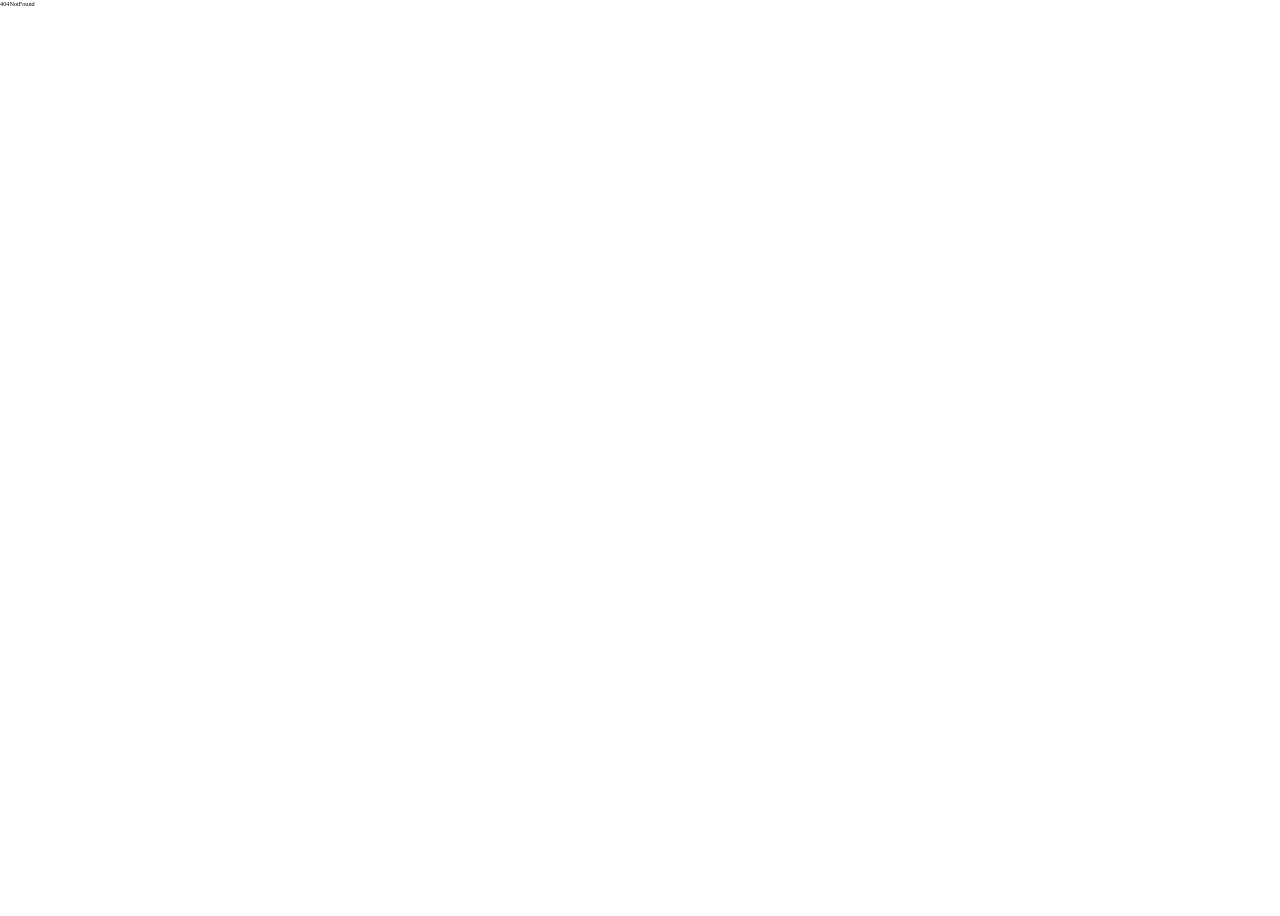
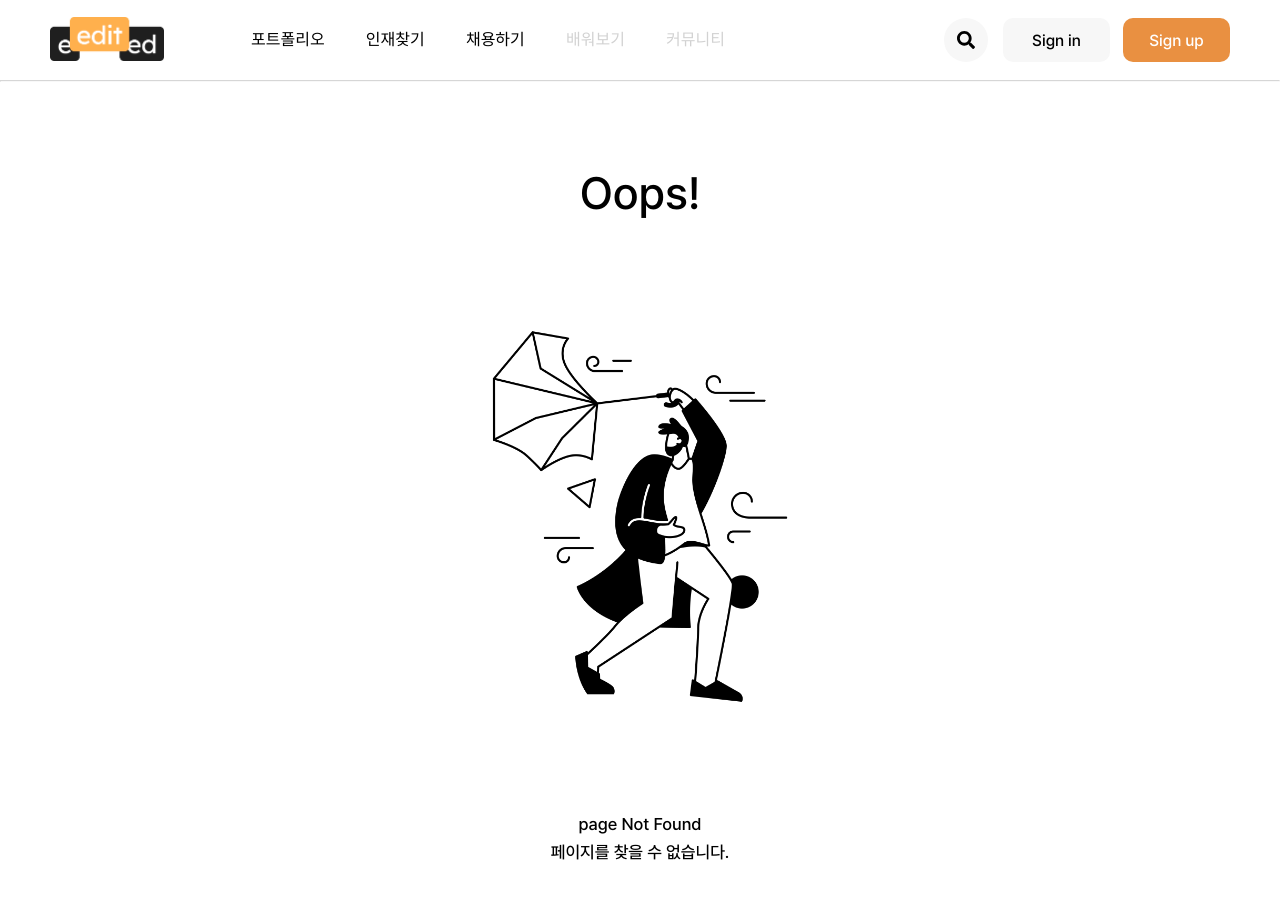
Before and after one commit to eedited/ReactWeb, a React (Create React App) app: page /404NotFound in a window 1280 px wide. Shown: the top 916 px of the page. Before the commit the page ends 800 px from the top, so only its background shows below. Built offline with nearby package versions, Linux system fonts and the light colour scheme; a web font is replaced by a local one.

Commit message:
add 404 page design. (close #36)

```diff
--- a/src/pages/NotFound.tsx
+++ b/src/pages/NotFound.tsx
@@ -1,9 +1,27 @@
 import React from 'react';
+import { withRouter, RouterProps } from 'react-router';
+import BlueButton from '../components/common/Button/BlueButton';
+import BaseTemplate from './BaseTemplate';
 
-const NotFound: React.FC = () => (
-    <div>
-        404NotFound
-    </div>
+type props = RouterProps;
+const NotFound: React.FC<props> = ({ history }: props) => (
+    <BaseTemplate>
+        <div style={{ display: 'flex', flexDirection: 'column', alignItems: 'center', marginTop: '83px', marginBottom: '110px' }}>
+            <div style={{ fontSize: '45px', fontFamily: 'Pretendard-Medium' }}>Oops!</div>
+            <img src="/problem.png" style={{ width: '342px', marginTop: '83px' }} alt="problem" />
+            <div style={{ textAlign: 'center', fontSize: '17px', lineHeight: '28px', fontFamily: 'Pretendard-Medium', marginTop: '83px', marginBottom: '52px' }}>
+                page Not Found
+                <br />
+                페이지를 찾을 수 없습니다.
+            </div>
+            <BlueButton onClick={() => {
+                history.push('/');
+            }}
+            >
+                메인 화면으로
+            </BlueButton>
+        </div>
+    </BaseTemplate>
 );
 
-export default NotFound;
+export default withRouter(NotFound);
```
Also changed, not shown: public/problem.png (added).
